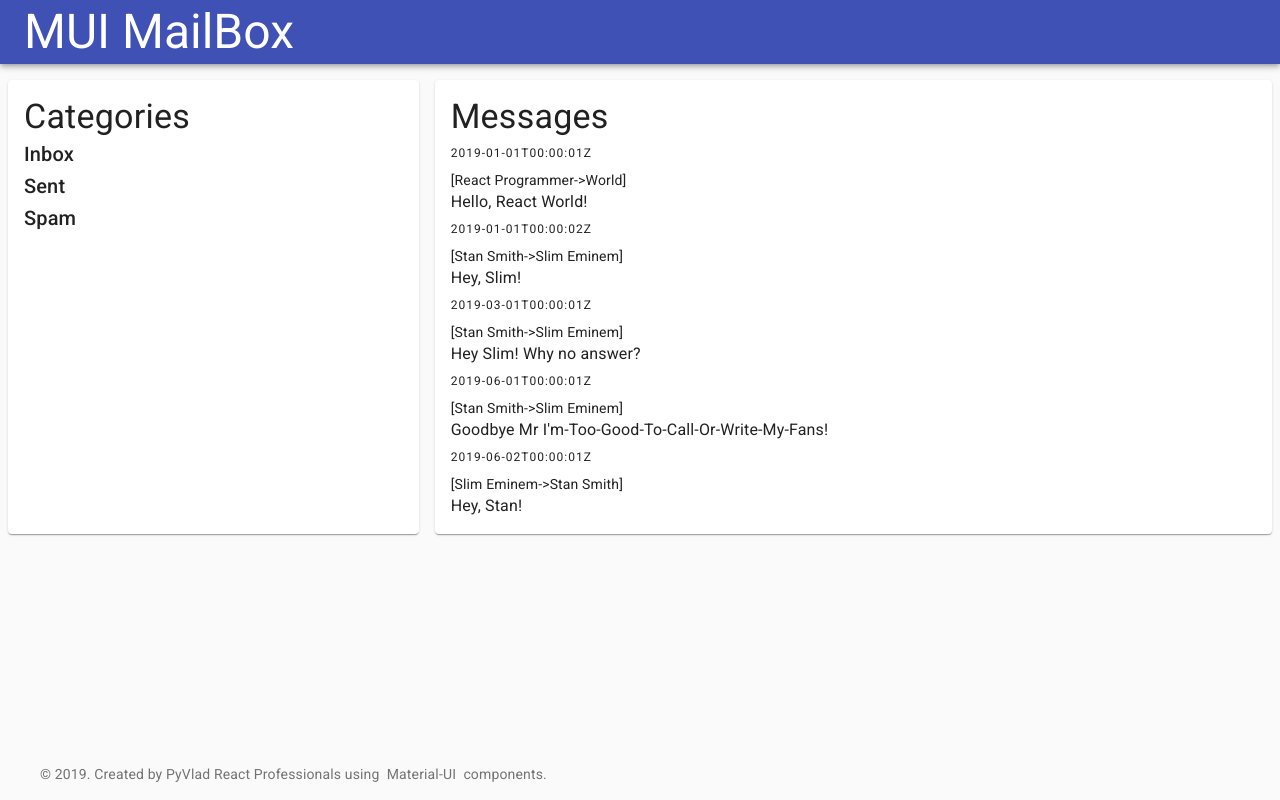
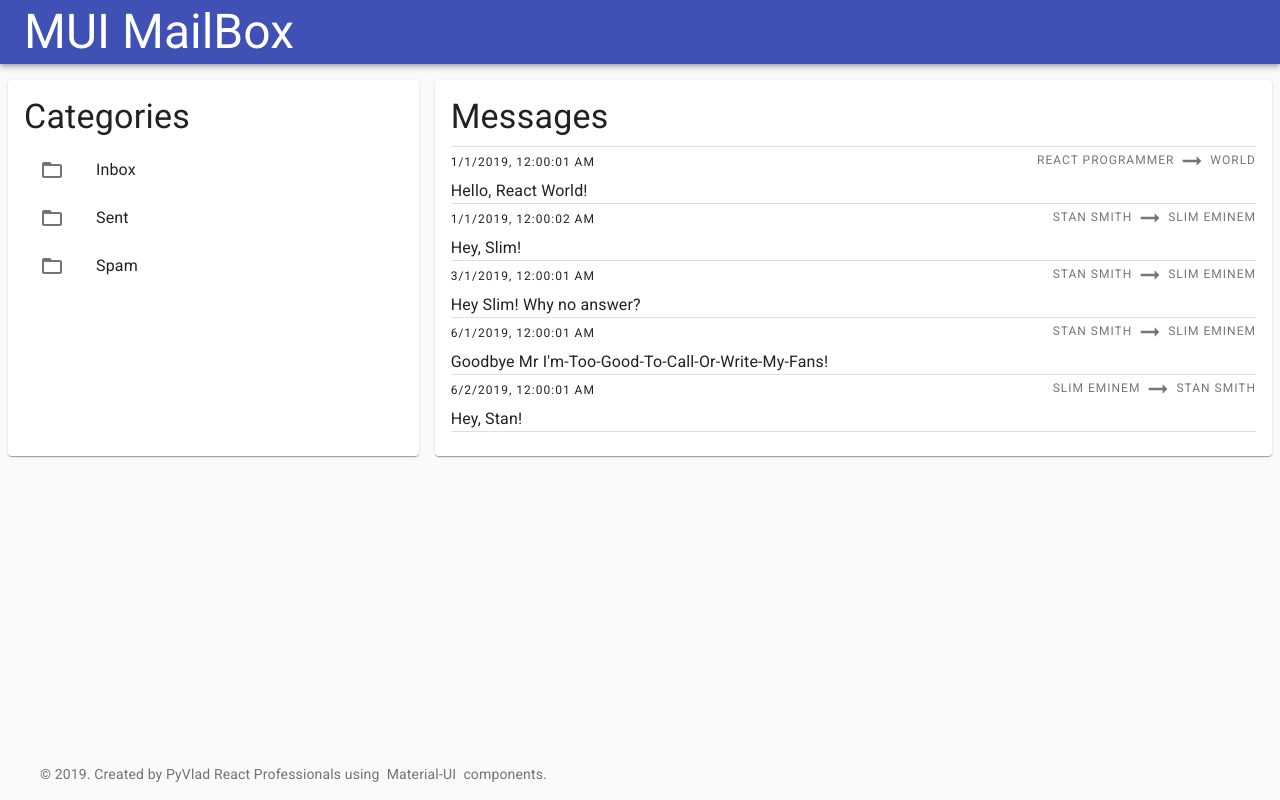
Before and after one commit to pyvlad/mailbox-mui, a React (Create React App) app: page / in a window 1280 px wide. Built offline with nearby package versions, Linux system fonts and the light colour scheme.

Commit message:
improve category and message list views

```diff
--- a/src/components/MessageFolders.js
+++ b/src/components/MessageFolders.js
@@ -1,19 +1,31 @@
 import React from 'react'
-import {Typography} from '@material-ui/core'
+import {
+  Typography,
+  List,
+  ListItem,
+  ListItemIcon,
+  ListItemText
+} from '@material-ui/core'
+import FolderIcon from '@material-ui/icons/FolderOpen'
 
 export default ({categories}) => (
   <React.Fragment>
     <Typography variant="h4" component="h2">
       Categories
     </Typography>
-    {
-      categories.map(
-        ({id, name}) => (
-          <Typography variant="h6" key={id}>
-            {name}
-          </Typography>
+    <List component="nav" aria-label="main mailbox folders">
+      {
+        categories.map(
+          ({id, name}) => (
+            <ListItem button key={id}>
+              <ListItemIcon>
+                <FolderIcon />
+              </ListItemIcon>
+              <ListItemText primary={name} />
+            </ListItem>
+          )
         )
-      )
-    }
+      }
+    </List>
   </React.Fragment>
 )
--- a/src/components/MessageList.js
+++ b/src/components/MessageList.js
@@ -1,27 +1,85 @@
 import React from 'react'
-import {Typography} from '@material-ui/core'
+import {
+  Typography,
+  Divider,
+  List
+} from '@material-ui/core'
+import ArrowIcon from '@material-ui/icons/ArrowRightAlt'
+import {makeStyles} from '@material-ui/styles'
+import useMediaQuery from '@material-ui/core/useMediaQuery'
+import { useTheme } from '@material-ui/core/styles'
+
+
+const useIconStyles = makeStyles(theme => ({
+  icon: {
+    height: 2 * theme.typography.fontSize,
+    width: 2 * theme.typography.fontSize,
+    verticalAlign: "middle",
+    color: theme.palette.text.secondary
+  },
+  floatRight: {
+    float: "right"
+  },
+  fromToItem: {
+    lineHeight: 0
+  }
+}));
+
+
+const DateItem = ({date}) => {
+  const dateFormatted = (new Date(date)).toLocaleString()
+  return (
+    <Typography variant="overline" color="textPrimary">
+      {dateFormatted}
+    </Typography>
+  )
+}
+
+const FromToItem = ({from, to}) => {
+  const classes = useIconStyles()
+  const theme = useTheme()
+  const matches = useMediaQuery(theme.breakpoints.up('md'))
+
+  return (
+    <div className={matches ? classes.floatRight : null}>
+      <Typography
+        color="textSecondary"
+        variant="overline"
+        component="span"
+        className={classes.fromToItem}
+      >
+        {from.name} <ArrowIcon className={classes.icon} /> {to.name}
+      </Typography>
+    </div>
+  )
+}
+
+const TitleItem = ({title}) => (
+  <Typography variant="body1" >
+    {title}
+  </Typography>
+)
+
 
 export default ({messages}) => (
   <React.Fragment>
     <Typography variant="h4" component="h2">
       Messages
     </Typography>
+    <List>
     {
       messages.map(
-        ({id, date, from, to, title}) => (
+        ({id, date, from, to, title}, index) => (
           <React.Fragment key={id}>
-            <Typography variant="overline" >
-              {date}
-            </Typography>
-            <Typography variant="body2" >
-              [{from.name}->{to.name}]
-            </Typography>
-            <Typography variant="body1" >
-              {title}
-            </Typography>
+            { index ? null : <Divider /> }
+            <FromToItem from={from} to={to} />
+            <DateItem date={date} />
+            <TitleItem title={title} />
+            <Divider />
           </React.Fragment>
         )
       )
     }
+    </List>
   </React.Fragment>
 )
```
